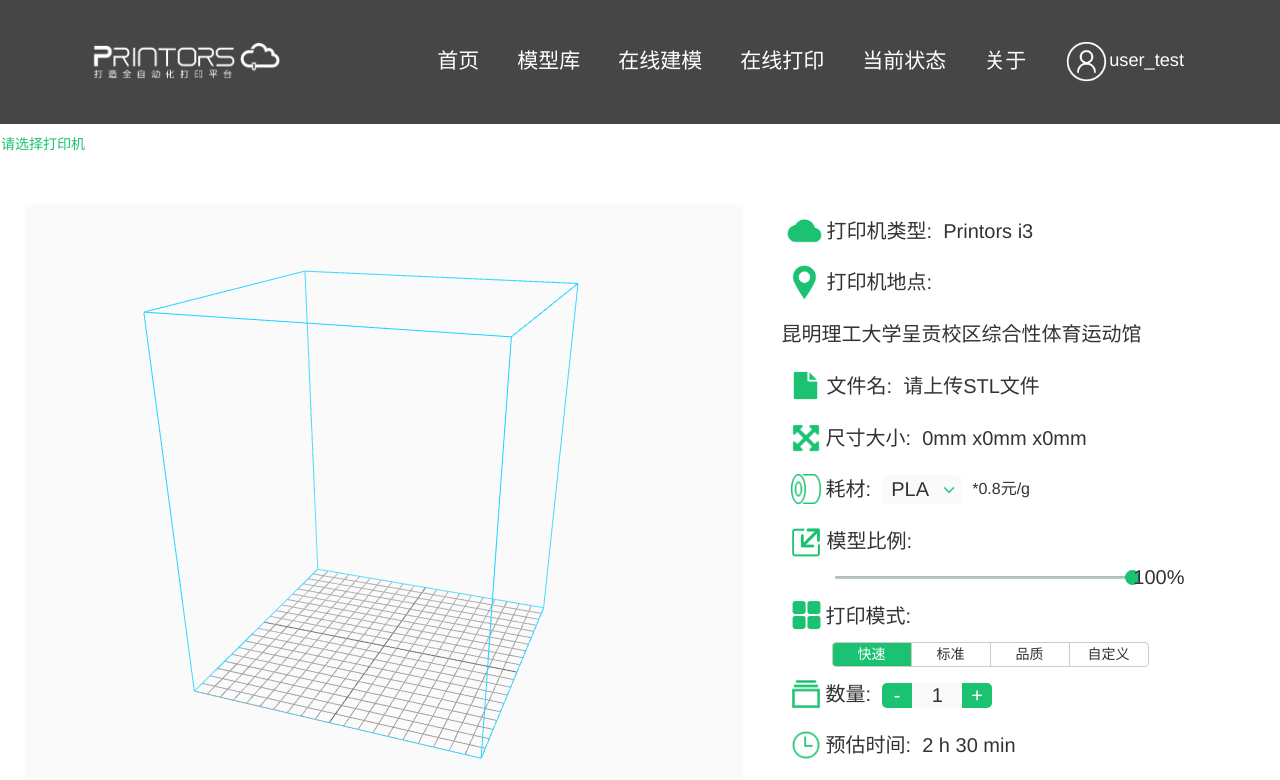
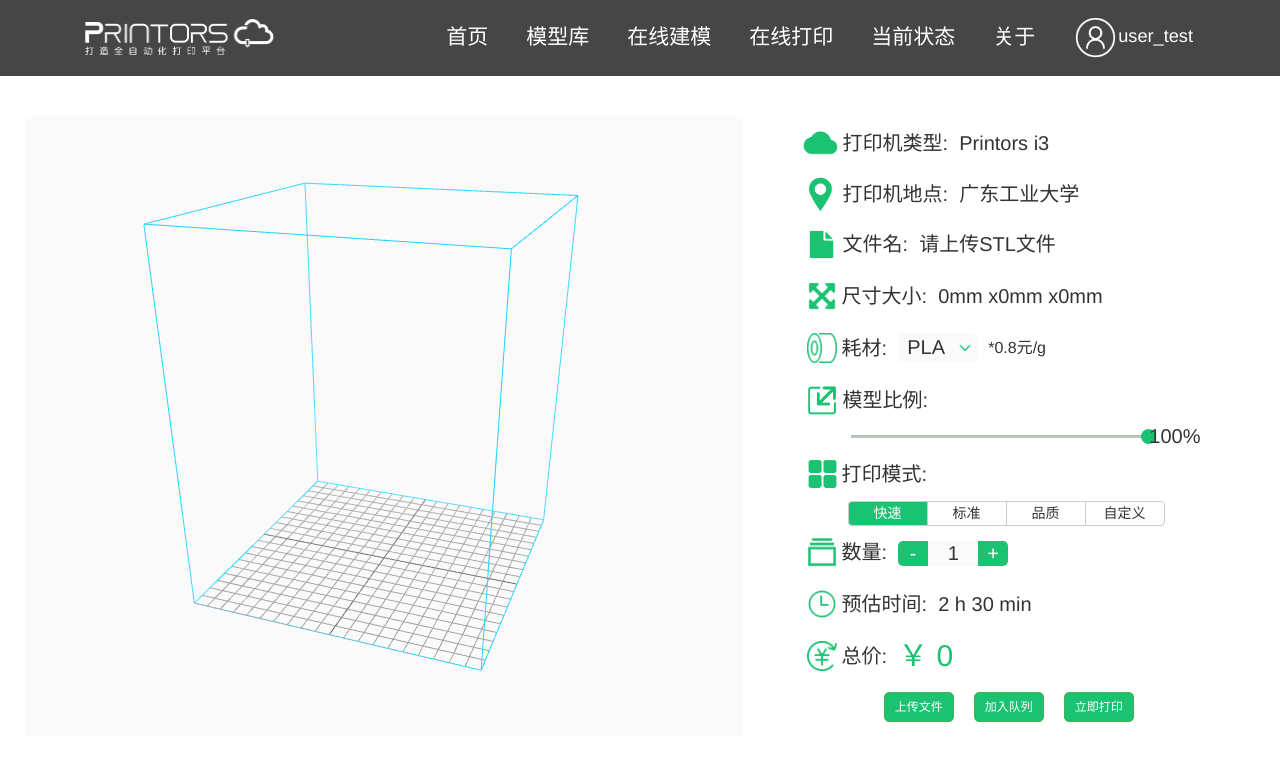
Before and after one commit to bighuskie/3DPrinter, a Vue app: page /#/ in a window 1280 px wide. Shown: the top 780 px of the page. Built offline with nearby package versions, Linux system fonts and the light colour scheme; what vue-cookies would draw is missing.

Commit message:
对在线打印界面部分样式进行修改，同时新增队列预览功能准备实现新增需求——蒙版模型库打印

```diff
--- a/src/App.vue
+++ b/src/App.vue
@@ -1,18 +1,14 @@
 <template>
   <div id="app">
-    <navinfo></navinfo>
     <router-view/>
     <footinfo></footinfo>
   </div>
 </template>
 
 <script>
-import navinfo from "./components/nav/nav";
 import footinfo from "./components/footer/footer";
-
 export default {
   components: {
-    navinfo,
     footinfo
   }
 };
--- a/src/components/login/login.vue
+++ b/src/components/login/login.vue
@@ -2,21 +2,10 @@
   <div class="login">
     <h1>登录</h1>
     <v-flex xs12 sm15>
-            <v-text-field
-                color="#1AC272"
-                label="账号"
-                single-line
-                v-model="username"
-            ></v-text-field>
+      <v-text-field color="#1AC272" label="账号" single-line v-model="username"></v-text-field>
     </v-flex>
     <v-flex xs12 sm15>
-            <v-text-field
-                color="#1AC272"
-                label="密码"
-                single-line
-                type="password"
-                v-model="password"
-            ></v-text-field>
+      <v-text-field color="#1AC272" label="密码" single-line type="password" v-model="password"></v-text-field>
     </v-flex>
     <div style="text-align: left;margin-top:10px;">
       <el-checkbox v-model="rememberPsw" style="font-family: inherit;">记住密码</el-checkbox>
@@ -28,23 +17,23 @@
 export default {
   data() {
     return {
-            username:"",
-            password:"",
-            cookiename : "APP",
+      username: "",
+      password: "",
+      cookiename: "APP",
       rememberPsw: true
-        }
+    };
   },
   mounted() {
-        this.getCookie();//得到cookie，如果有记住密码
+    this.getCookie(); //得到cookie，如果有记住密码
   },
-    methods:{
+  methods: {
     submit() {
       //判断复选框是否被勾选 勾选则调用配置cookie方法
       if (this.rememberPsw == true) {
         console.log("checked == true");
         //调用设置set函数
         this.setCookie();
-                    }else {
+      } else {
         console.log("清空Cookie");
         //清空Cookie
         this.clearCookie();
@@ -53,23 +42,25 @@ export default {
       console.log("登陆成功");
     },
     //设置cookie
-        setCookie(c_name=this.username, c_pwd=this.password, exdays=7) {
+    setCookie(c_name = this.username, c_pwd = this.password, exdays = 7) {
       var exdate = new Date(); //获取时间
       exdate.setTime(exdate.getTime() + 24 * 60 * 60 * 1000 * exdays); //保存的天数
       //字符串拼接cookie
-            window.document.cookie = "userName" + "=" + c_name + ";path=/;expires=" + exdate.toGMTString();
-            window.document.cookie = "userPwd" + "=" + c_pwd + ";path=/;expires=" + exdate.toGMTString();
+      window.document.cookie =
+        "userName" + "=" + c_name + ";path=/;expires=" + exdate.toGMTString();
+      window.document.cookie =
+        "userPwd" + "=" + c_pwd + ";path=/;expires=" + exdate.toGMTString();
     },
     //读取cookie
     getCookie: function() {
       if (document.cookie.length > 0) {
-                var arr = document.cookie.split('; '); //这里显示的格式需要切割一下自己可输出看下
+        var arr = document.cookie.split("; "); //这里显示的格式需要切割一下自己可输出看下
         for (var i = 0; i < arr.length; i++) {
-                    var arr2 = arr[i].split('='); //再次切割
+          var arr2 = arr[i].split("="); //再次切割
           //判断查找相对应的值
-                    if (arr2[0] == 'userName') {
+          if (arr2[0] == "userName") {
             this.username = arr2[1]; //保存到保存数据的地方
-                    } else if (arr2[0] == 'userPwd') {
+          } else if (arr2[0] == "userPwd") {
             this.password = arr2[1];
           }
         }
@@ -79,36 +70,39 @@ export default {
     clearCookie: function() {
       this.setCookie("", "", -1); //修改2值都为空，天数为负1天就好了
     },
-        loginClick(){
+    loginClick() {
       this.axios({
-                method: 'post',
-                url: 'http://192.168.1.243:7001/post',
+        method: "post",
+        url: "http://192.168.1.243:7001/post",
         withCredentials: true,
-                data:{
+        data: {
           username: this.username,
           password: this.password
         }
       }).then(res => {
         console.log(res);
-           })
+      });
     }
   }
-}
+};
 </script>
 <style scoped>
-#submit{
+@import url('../../../theme/index.css');
+#submit {
   cursor: pointer;
-    background-color: #1AC272;
+  background-color: #1ac272;
   width: 100px;
   height: 30px;
   border-radius: 5px;
-    color: #FFF;
+  color: #fff;
 }
-#submit:hover{
+#submit:hover {
   background-color: rgb(72, 199, 138);
 }
-.login{
-    margin:200px auto;text-align: center;width:300px;
+.login {
+  margin: 200px auto;
+  text-align: center;
+  width: 300px;
 }
 .el-input {
   margin: 10px 0;
--- a/src/components/nav/nav.vue
+++ b/src/components/nav/nav.vue
@@ -1,8 +1,12 @@
 <template>
   <div>
-    <nav class="navbar navbar-default c_navbar navbar-static-top" role="navigation">
+    <nav
+      class="navbar navbar-default c_navbar navbar-static-top"
+      role="navigation"
+      :style="{'background-color':navBgColor}"
+    >
       <div class="container c_cot">
-        <div class="navbar-header c_header">
+        <div class="navbar-header c_header hidden-md">
           <button
             type="button"
             class="navbar-toggle"
@@ -15,11 +19,11 @@
             <span class="icon-bar"></span>
             <span class="icon-bar"></span>
           </button>
-          <a class="navbar-brand" href="#">
+          <a class="navbar-brand " href="#">
             <img
               src="../../assets/images/brand.png"
               alt
-              class="img-responsive center-block brand_img hidden-xs"
+              class="img-responsive center-block brand_img hidden-xs hidden-md"
             >
           </a>
         </div>
@@ -42,7 +46,7 @@
               <router-link to="/login" class="nav_menu_font">当前状态</router-link>
             </li>
             <li class="cative nav_menu_li">
-              <a href="http://120.79.148.35:3010/about" class="nav_menu_font">关于</a>
+              <router-link to="/about" class="nav_menu_font">关于</router-link>
             </li>
             <li class="cative nav_menu_li btn_login login_img">
               <a href="http://120.79.148.35:3010/#/login">
@@ -58,7 +62,16 @@
 </template>
 
 <script>
-export default {};
+export default {
+  props: {
+    navBgColor: {
+      type: String,
+      default() {
+        return "";
+      }
+    }
+  }
+};
 </script>
 
 <style lang="less" scoped>
--- a/src/components/shopcar/shopcar.vue
+++ b/src/components/shopcar/shopcar.vue
@@ -33,8 +33,9 @@
                   </div>
                 </td>
                 <td>{{item.unitPrice*item.moduleNumber |priceFormat(item.unitPrice*item.moduleNumber)}}</td>
-                <td>
-                  <a href="javascript:;" @click="deleteShop(item)">删除</a>
+                <td class="manage-wrapper">
+                  <a class="preview btn btn-success" href="javascript:;" @click="previewModule(item)">预览</a>
+                  <a  class="deleteShop btn btn-danger" href="javascript:;" @click="deleteShop(item)">删除</a>
                 </td>
               </tr>
             </table>
@@ -46,7 +47,7 @@
               <div class="wall"></div>
               <div class="sum-wrapper">
                 <span class="sumMoney">{{sumAllMoney | priceFormat(sumAllMoney)}}</span>
-                <a class="sumAll btn btn-danger" href="#">合计</a>
+                <a class="sumAll btn btn-danger" href="javascript:;" @click="sumAll">合计</a>
               </div>
             </div>
           </div>
@@ -163,6 +164,18 @@ export default {
         }
       }
       this.showModalFlag = true;
+    },
+    /**
+     * 在购物车里选择预览
+     */
+    previewModule(item){
+      this.$emit('preview',item.fileInQueue);
+    },
+    /**
+     * 确定下单，并显示选择打印机
+     */
+    sumAll(){
+      this.$emit('showPrinterModal');
     }
   },
   computed: {
@@ -256,6 +269,11 @@ export default {
             border: 1px solid #eee;
             text-align: center;
           }
+        }
+      }
+      .manage-wrapper{
+        .deleteShop{
+          margin-left: 10px;
         }
       }
     }
--- a/src/main.js
+++ b/src/main.js
@@ -10,7 +10,7 @@ import Vuetify from 'vuetify'
 import '../theme/index.css'//element主题色更换
 import 'bootstrap'
 import 'bootstrap/dist/css/bootstrap.min.css'
-import 'vuetify/dist/vuetify.min.css'
+// import 'vuetify/dist/vuetify.min.css'
 
 import axios from 'axios'
 import VueAxios from 'vue-axios'
--- a/src/router.js
+++ b/src/router.js
@@ -15,6 +15,11 @@ export default new Router({
       path: '/login',
       name: 'login',
       component: () => import('./views/userLogin.vue')
+    },
+    {
+      path:'/about',
+      name:'about',
+      component:()=>import('./views/about')
     }
   ]
 })
--- /dev/null
+++ b/src/views/about.vue
@@ -0,0 +1,41 @@
+<template>
+  <div>
+    <navinfo :navBgColor="navBgColor"></navinfo>
+    <div class="container-fuild img-wrapper">
+      <img src="../assets/images/unsplash.jpg" alt srcset>
+    </div>
+    <div class="wall"></div>
+  </div>
+</template>
+
+<script>
+import navinfo from "../components/nav/nav";
+
+export default {
+  data() {
+    return {
+      navBgColor: "#f8f8f800"
+    };
+  },
+  components: {
+    navinfo
+  }
+};
+</script>
+
+<style lang="less" scoped>
+.img-wrapper {
+  height: 500px;
+  position: relative;
+  top: -76px;
+  left: 0;
+  img {
+    width: 100%;
+    height: 100%;
+  }
+}
+.wall {
+  width: 100%;
+  height: 10px;
+}
+</style>
--- a/src/views/onlinePrint.vue
+++ b/src/views/onlinePrint.vue
@@ -1,7 +1,8 @@
 <template>
   <div class="onlinePrint">
+    <navinfo></navinfo>
     <div class="selectPrinter">
-      <select-printer></select-printer>
+      <select-printer ref="selectPrinter"></select-printer>
     </div>
     <main id="container">
       <!-- 模型预览与相关信息显示 -->
@@ -29,10 +30,10 @@
                 <span>打印机类型:</span>&nbsp;
                 <span>Printors i3</span>
               </li>
-              <li>
+              <li class="location-wrapper">
                 <img src="../assets/images/locate.png" alt class="img-responsive">
                 <span>打印机地点:</span>&nbsp;
-                <span>昆明理工大学呈贡校区综合性体育运动馆</span>
+                <span class="location">广东工业大学</span>
               </li>
               <li>
                 <img src="../assets/images/file.png" alt class="img-responsive file_png">
@@ -140,11 +141,13 @@
         </div>
       </div>
     </main>
-    <shopcar :queueArray="queueArray"></shopcar>
+    <shopcar :queueArray="queueArray" @preview="preview" @showPrinterModal="showPrinterModal"></shopcar>
   </div>
 </template>
 
 <script>
+import navinfo from "../components/nav/nav";
+
 import shopcar from "../components/shopcar/shopcar";
 import SelectPrinter from "../components/SelectPrinter/SelectPrinter";
 import Vue from "vue";
@@ -216,9 +219,23 @@ export default {
       }
     },
     /**
+     * 购物车组件传值给父组件进行模型预览
+     */
+    preview(fileInfo) {
+      let reader = new FileReader();
+      reader.readAsDataURL(fileInfo);
+      reader.onload = () => {
+        //得到文件名(base64编码)
+        this.stlFile = reader.result;
+        this.$refs.previewWrapper.removeChild(this.renderer.domElement);
+        this.threeStart();
+        console.log(fileInfo);
+      };
+    },
+    /**
      * 文件上传按钮触发隐藏的文件上传框
      */
-    uploadTrigger() {
+    uploadTrigger(item) {
       this.$refs.fileField.click();
     },
     /**
@@ -395,6 +412,13 @@ export default {
       this.sType = type;
       this.printModel = modalInfo;
       this.printModelPrice = scale;
+    },
+    /**
+     *触发选择打印机模态框
+     */
+    showPrinterModal() {
+      let vueCom = this.$refs.selectPrinter;
+      vueCom.$children[0].$el.click();
     }
   },
   computed: {
@@ -418,6 +442,7 @@ export default {
     }
   },
   components: {
+    navinfo,
     shopcar,
     SelectPrinter
   }
@@ -426,6 +451,9 @@ export default {
 
 <style lang="less" scoped>
 @import url("../assets/style/mixin/mixin.less");
+.selectPrinter {
+  display: none;
+}
 #container {
   width: 100%;
   // 模型预览及设置样式
@@ -448,12 +476,23 @@ export default {
     }
     .prev_right {
       margin-top: 40px;
-      // height: 300px;
+      min-width: 425px;
       li {
         list-style: none;
         background-color: #fff;
+        // width: 500px;
         font-size: 20px;
         line-height: 50px;
+        &.location-wrapper {
+          height: 50px;
+          min-width: 425px;
+          .location {
+            max-width: 200px;
+            overflow: hidden;
+            text-overflow: ellipsis;
+            white-space: nowrap;
+          }
+        }
         img {
           display: inline-block;
           width: 45px;
```
Lines whose indentation alone changed are shown as unchanged.
